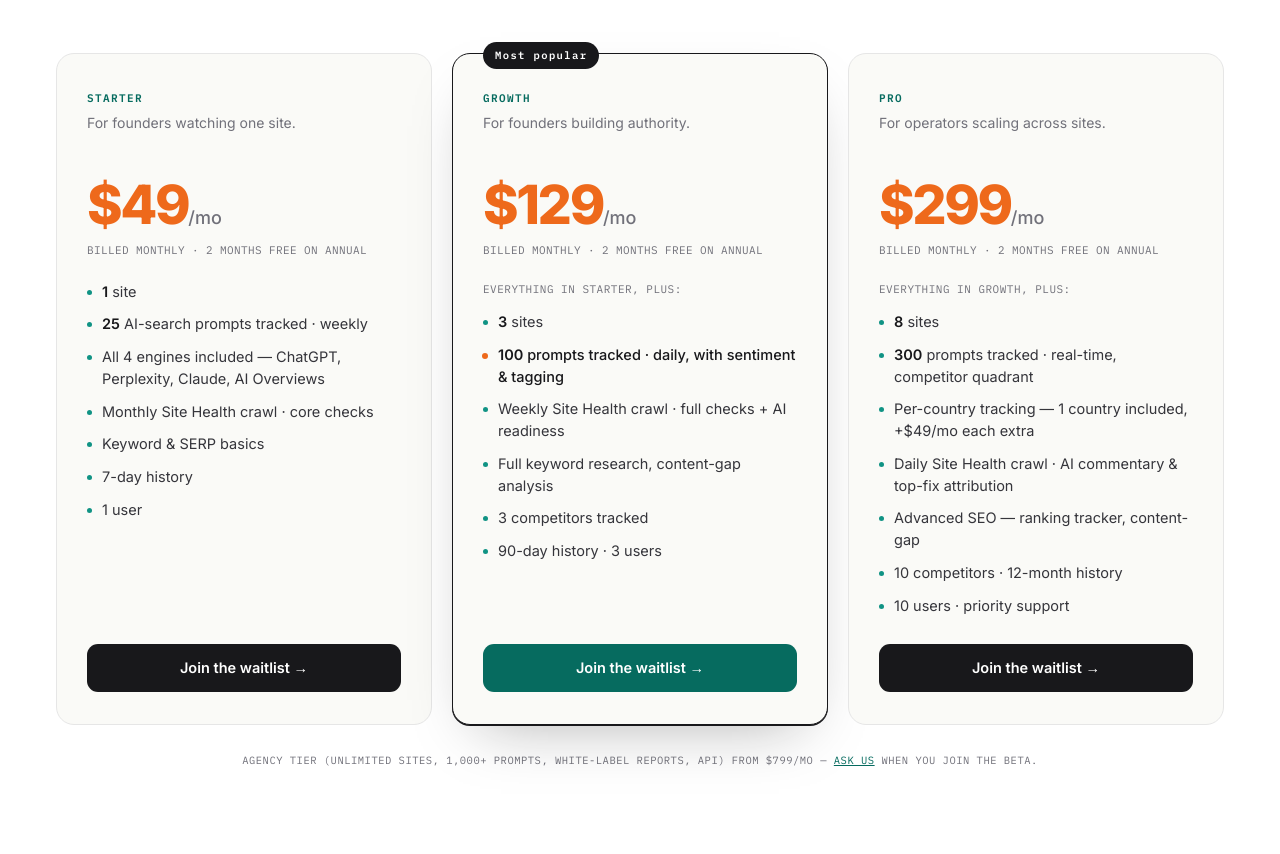
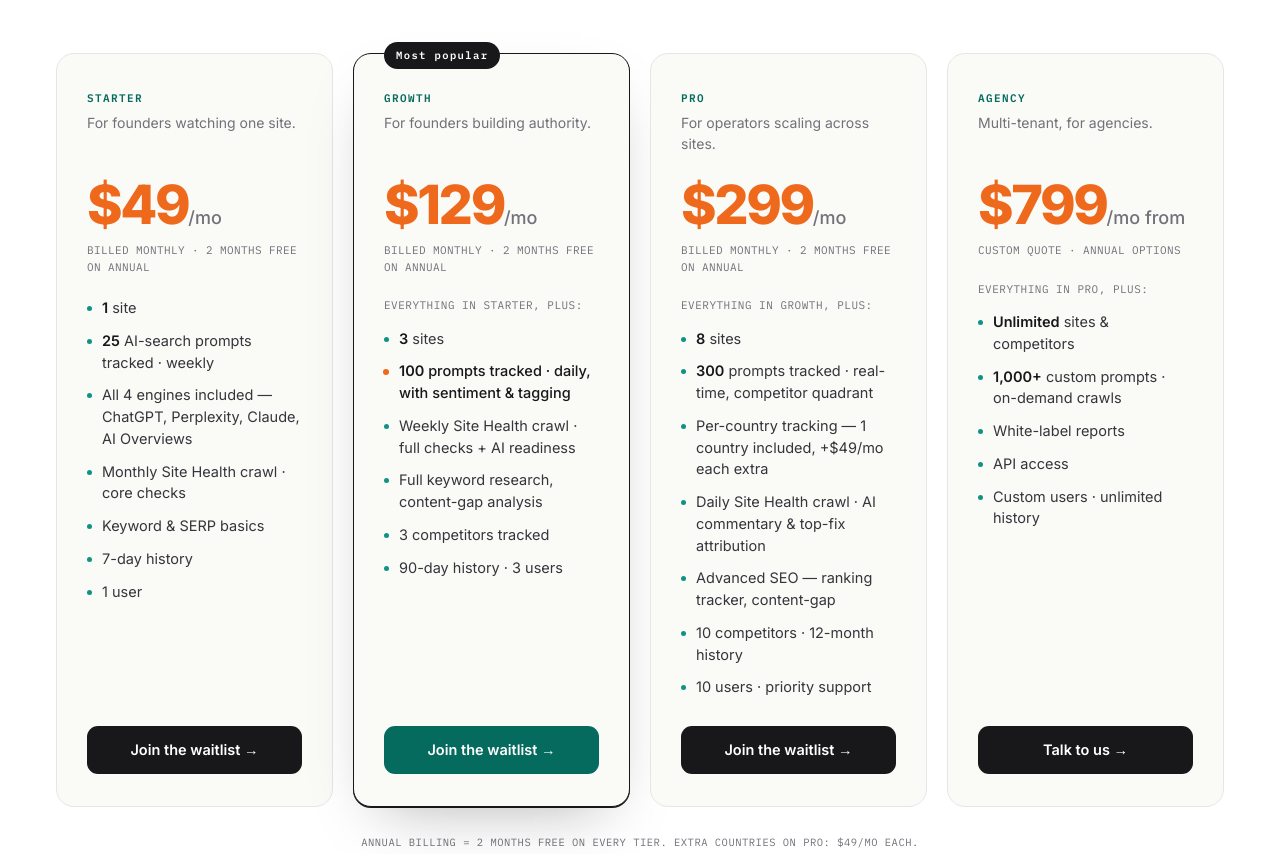
Before and after one commit to benshevlane/ralf-seo, a plain HTML site: page index.html in a window 1280 px wide. Shown: the part 6959-7813 px from the top of the page. Drawn offline with Linux system fonts and the light colour scheme.

Commit message:
Pricing: show all 4 tiers — add Agency card (from $799), 4-col grid, footnote -> annual + country add-on (#4)

```diff
--- a/index.html
+++ b/index.html
@@ -414,7 +414,8 @@
 
   /* pricing */
   section.pricing{padding:96px 56px;background:var(--paper);border-top:1px solid var(--border);border-bottom:1px solid var(--border)}
-  .price-grid{max-width:1200px;margin:0 auto;display:grid;grid-template-columns:repeat(3,1fr);gap:20px;align-items:stretch}
+  .price-grid{max-width:1320px;margin:0 auto;display:grid;grid-template-columns:repeat(4,1fr);gap:20px;align-items:stretch}
+  @media (max-width:1100px){.price-grid{grid-template-columns:repeat(2,1fr)}}
   .price-card{display:flex;flex-direction:column;padding:36px 30px 32px;border:1px solid var(--border);border-radius:18px;background:var(--bg);text-align:left;position:relative}
   .price-card.featured{border-color:var(--ink);box-shadow:0 1px 0 var(--ink), 0 24px 60px -28px rgba(15,15,15,0.35)}
   .price-card.featured .price-cta{background:var(--teal-d);color:#fff}
@@ -804,8 +805,25 @@
       <a href="#waitlist" class="price-cta">Join the waitlist →</a>
     </div>
 
+    <!-- AGENCY -->
+    <div class="price-card">
+      <div class="price-tier">Agency</div>
+      <div class="price-tag">Multi-tenant, for agencies.</div>
+      <div><span class="price-n">$799</span><span class="price-mo">/mo from</span></div>
+      <div class="price-sub">Custom quote · annual options</div>
+      <div class="price-inherits">Everything in Pro, plus:</div>
+      <ul class="price-bullets">
+        <li><span><strong>Unlimited</strong> sites &amp; competitors</span></li>
+        <li><span><strong>1,000+</strong> custom prompts · on-demand crawls</span></li>
+        <li><span>White-label reports</span></li>
+        <li><span>API access</span></li>
+        <li><span>Custom users · unlimited history</span></li>
+      </ul>
+      <a href="#waitlist" class="price-cta">Talk to us →</a>
+    </div>
+
   </div>
-  <div class="price-foot">Agency tier (unlimited sites, 1,000+ prompts, white-label reports, API) from $799/mo — <a href="#waitlist" style="color:var(--teal-d);text-decoration:underline">ask us</a> when you join the beta.</div>
+  <div class="price-foot">Annual billing = 2 months free on every tier. Extra countries on Pro: $49/mo each.</div>
 </section>
 
 <!-- FAQ -->
```
